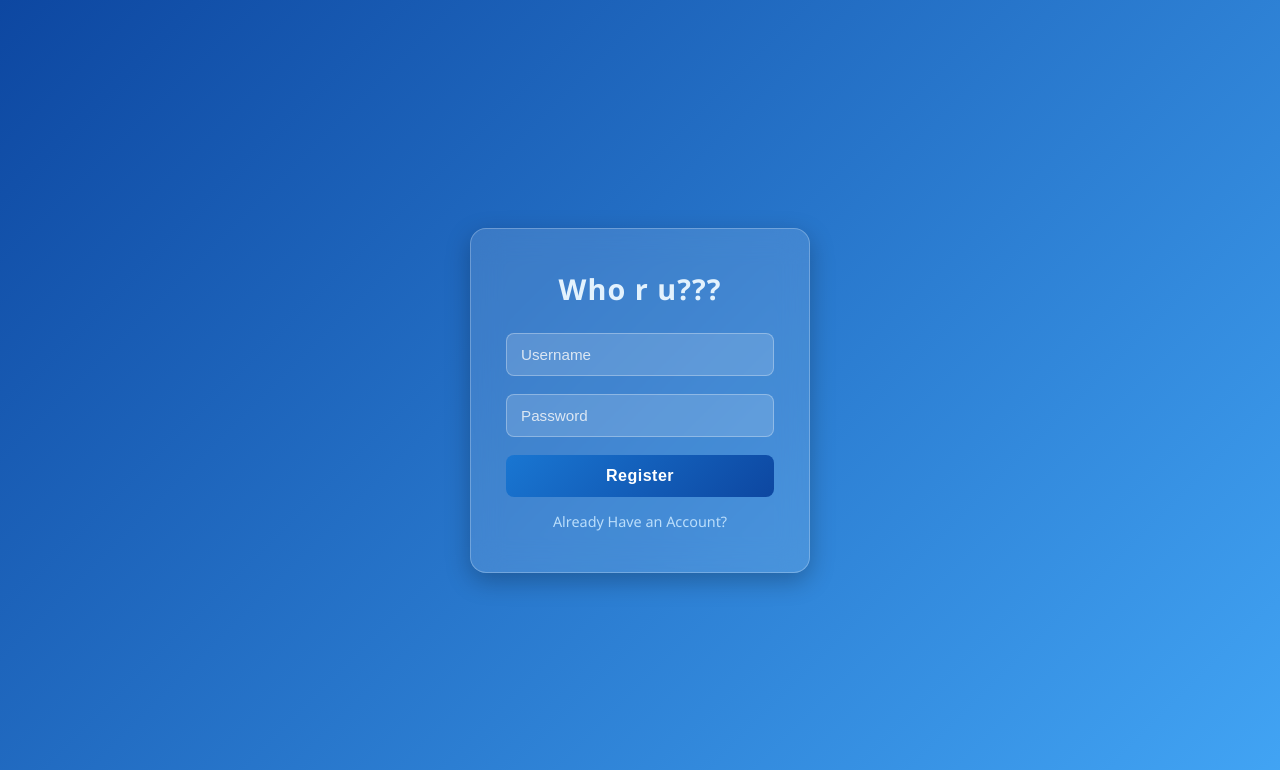
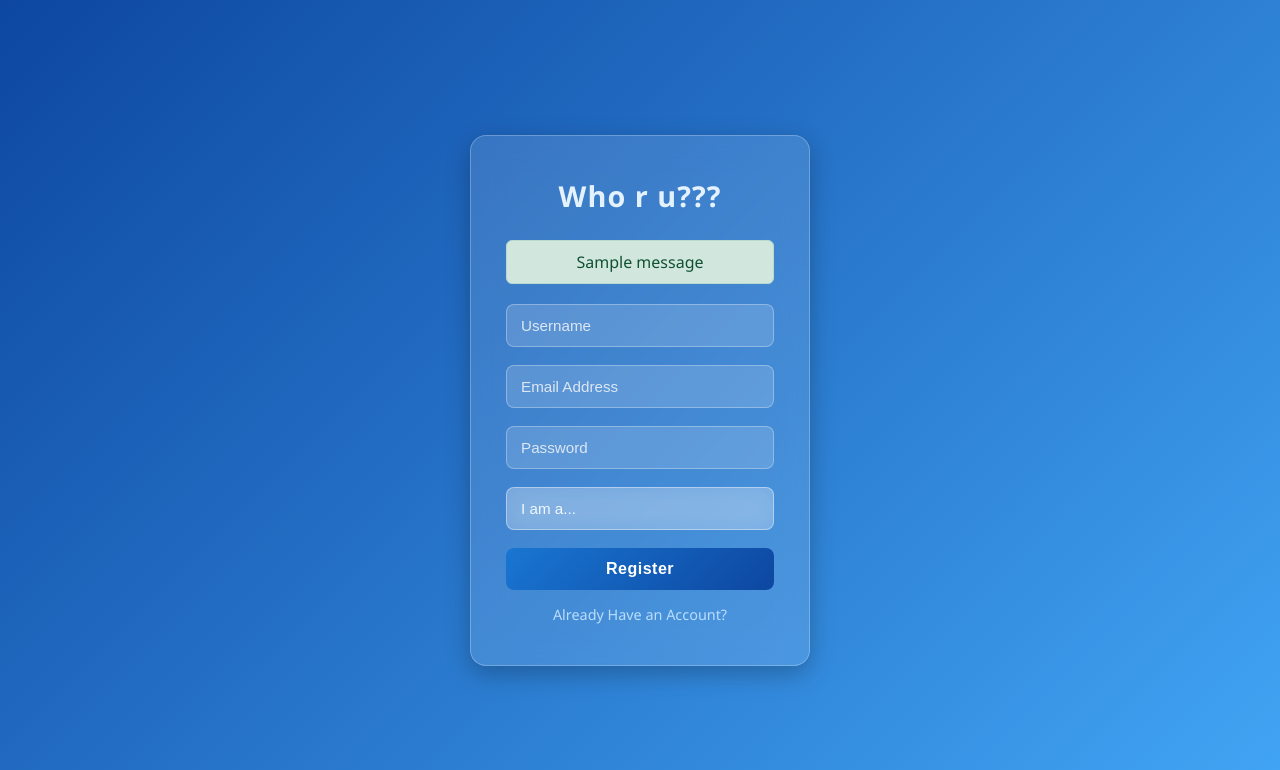
Before and after one commit to NotSMX/Group-Sprint-3-Flask-App, a Flask app: page /register in a window 1280 px wide. Shown: the top 770 px of the page. Run offline with Flask 3, Linux system fonts and the light colour scheme; tables that the repository leaves empty hold one stand-in row (values such as "Sample post"); one stand-in notice (Sample message) is shown.

Commit message:
Add user authentication and role support
Integrated Flask-Login for user authentication, added user roles to the User model, and updated registration and login forms to support email and role selection. Enhanced flash messaging and input styling in CSS, and improved login and registration logic in views.py to handle authentication, registration, and logout. Database initialization and table creation are now handled in app.py.

```diff
--- a/app.py
+++ b/app.py
@@ -1,13 +1,30 @@
 from flask import Flask, render_template, send_from_directory
+from flask_login import LoginManager
 from views import main_blueprint
+from models import db, User
 
 app = Flask(__name__)
+app.config['SQLALCHEMY_DATABASE_URI'] = 'sqlite:///clas_app.db'
 app.config["SECRET_KEY"] = "dev"
+app.config['SQLALCHEMY_TRACK_MODIFICATIONS'] = False
 app.register_blueprint(main_blueprint)
+
+db.init_app(app)
+
+login_manager = LoginManager()
+login_manager.login_view = 'main.login'
+login_manager.init_app(app)
+
+@login_manager.user_loader
+def load_user(user_id):
+    return User.query.get(int(user_id))
 
 @app.route('/static/<path:filename>')
 def static_files(filename):
     return send_from_directory('static', filename)
 
 if __name__ == '__main__':
+    with app.app_context():
+        db.create_all()  # Create database tables
+        print("Database recreated successfully!")
     app.run(debug=True)
--- a/models.py
+++ b/models.py
@@ -9,7 +9,7 @@ class User(db.Model, UserMixin):
     name = db.Column(db.String(80), nullable=False)
     email = db.Column(db.String(80), unique=True, nullable=False)
     password_hash = db.Column(db.String(128), nullable=False)
-
+    role = db.Column(db.String(20), nullable=False, default="student")  # <-- add this line
     submissions = db.relationship('Submission', backref='user')
 
     def set_password(self, password):
--- a/static/style.css
+++ b/static/style.css
@@ -37,7 +37,8 @@ h2 {
 
 /* ==== INPUTS ==== */
 input[type="text"],
-input[type="password"] {
+input[type="password"],
+input[type="email"] {
   width: 100%;
   display: block;
   box-sizing: border-box; /* ensures padding doesn't shrink width */
@@ -166,3 +167,70 @@ button:active {
   background: rgba(255, 255, 255, 0.15);
   border-color: #e3f2fd;
 }
+
+/* ==== FLASH ==== */
+.flash-messages {
+  margin-bottom: 20px;
+}
+
+.alert {
+  padding: 10px 15px;
+  border-radius: 6px;
+  margin-bottom: 12px;  /* <— Adds spacing between stacked alerts */
+  font-weight: 500;
+}
+
+/* Optional colors based on category */
+.alert-success {
+  background-color: #d1e7dd;
+  color: #0f5132;
+  border: 1px solid #badbcc;
+}
+
+.alert-error {
+  background-color: #f8d7da;
+  color: #842029;
+  border: 1px solid #f5c2c7;
+}
+
+/* ==== DROPDOWN MENU ==== */
+select {
+  width: 100%;
+  display: block;
+  box-sizing: border-box;
+  padding: 12px 14px;
+  margin-bottom: 18px;
+  border: 1px solid rgba(255, 255, 255, 0.4);
+  border-radius: 8px;
+  background: rgba(255, 255, 255, 0.25);
+  color: #f0f8ff;
+  font-size: 0.95em;
+  cursor: pointer;
+  backdrop-filter: blur(10px);
+  transition: all 0.3s ease;
+  appearance: none;
+  -webkit-appearance: none;
+  -moz-appearance: none;
+}
+
+/* Subtle blue highlight when hovering */
+select:hover {
+  background: rgba(255, 255, 255, 0.35);
+  border-color: #bbdefb;
+}
+
+/* Focused dropdown — glowy blue outline */
+select:focus {
+  border-color: #90caf9;
+  box-shadow: 0 0 8px rgba(144, 202, 249, 0.6);
+  outline: none;
+}
+
+/* Dropdown text color for options */
+option {
+  background-color: #0d47a1;
+  color: #e3f2fd;
+}
+option:hover {
+  background-color: #1565c0;
+}
--- a/templates/register.html
+++ b/templates/register.html
@@ -8,12 +8,33 @@
 <body>
   <div class="login-container">
     <h2>Who r u???</h2>
-      <form action="{{ url_for('main.register') }}" method="post">
-        <input type="text" name="username" placeholder="Username" required>
-        <input type="password" name="password" placeholder="Password" required>
-        <button type="submit">Register</button>
-      </form>
-      <a href="{{ url_for('main.login') }}">Already Have an Account?</a>
+    {% with messages = get_flashed_messages(with_categories=true) %}
+      {% if messages %}
+        <div class="flash-messages">
+          {% for category, message in messages %}
+            <div class="alert alert-{{ category }}">{{ message }}</div>
+          {% endfor %}
+        </div>
+      {% endif %}
+    {% endwith %}
+    {% block content %}{% endblock %}
+
+    <form action="{{ url_for('main.register') }}" method="post">
+      <input type="text" name="user" placeholder="Username" required>
+      <input type="email" name="email" placeholder="Email Address" required>
+      <input type="password" name="password" placeholder="Password" required>
+
+      <select name="role" required>
+        <option value="">I am a...</option>
+        <option value="student">Student</option>
+        <option value="faculty">Faculty</option>
+        <option value="admin">Admin</option>
+      </select>
+
+      <button type="submit">Register</button>
+    </form>
+
+    <a href="{{ url_for('main.login') }}">Already Have an Account?</a>
   </div>
 </body>
 </html>
--- a/views.py
+++ b/views.py
@@ -1,4 +1,6 @@
 from flask import Blueprint, render_template, flash, redirect, url_for, request
+from flask_login import login_user, logout_user, login_required, current_user
+from models import db, User
 
 main_blueprint = Blueprint('main', __name__)
 
@@ -13,26 +15,54 @@ def home():
 @main_blueprint.route("/login", methods=["GET", "POST"])
 def login():
     if request.method == "POST":
-        flash("logged in", "success")
-        return redirect(url_for("main.home"))
+        email = (request.form.get("email") or "").strip()
+        password = request.form.get("password") or ""
+
+        user = User.query.filter_by(email=email).first()
+        if user and user.check_password(password):
+            login_user(user)
+            flash(f"Welcome back, {user.name}!", "success")
+            return redirect(url_for("main.home"))
+        else:
+            flash("Invalid email or password.", "error")
+            return render_template("login.html"), 401
+
     return render_template("login.html")
-
-## still need authentication
 
 @main_blueprint.route("/register", methods=["GET", "POST"])
 def register():
     if request.method == "POST":
-        u = (request.form.get("username") or "").strip()
-        p = request.form.get("password") or ""
-        if not u or not p:
-            flash("you need to provide a username and password!!", "error")
+        user = (request.form.get("user") or "").strip()
+        email = (request.form.get("email") or "").strip()
+        password = request.form.get("password") or ""
+        role = (request.form.get("role") or "").strip()
+
+        if not user or not email or not password or not role:
+            flash("Please fill in all fields.", "error")
             return render_template("register.html"), 400
-        flash("Nice! Your account has been created", "success")
+
+        if User.query.filter_by(email=email).first():
+            flash("Email already registered!", "error")
+            return render_template("register.html"), 400
+
+        new_user = User(name=user, email=email, role=role)
+        new_user.set_password(password)
+        db.session.add(new_user)
+        db.session.commit()
+
+        flash("Account created successfully! You can now log in.", "success")
         return redirect(url_for("main.login"))
+
     return render_template("register.html")
 
-## need to add user to database
+@main_blueprint.get("/schedule")
+@login_required
+def schedule():
+    return render_template("schedule.html", user=current_user)
 
-@main_blueprint.get("/schedule")
-def schedule():
-    return render_template("schedule.html")
+@main_blueprint.route("/logout")
+@login_required
+def logout():
+    logout_user()
+    flash("You’ve been logged out.", "info")
+    return redirect(url_for("main.login"))
```
Also changed, not shown: templates/login.html (+12 -1 lines), instance/clas_app.db (added).
